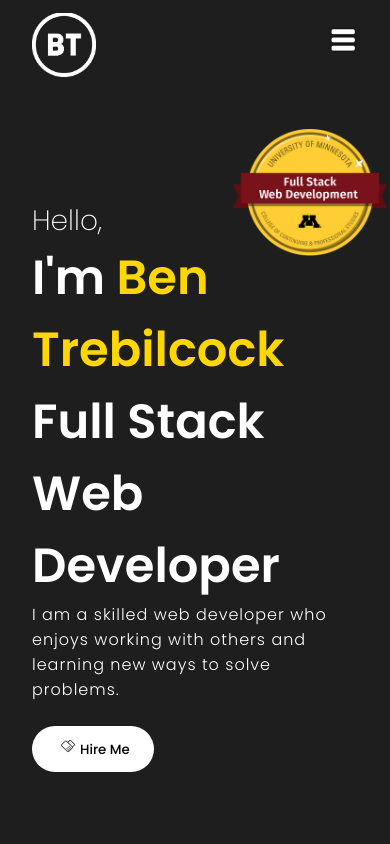
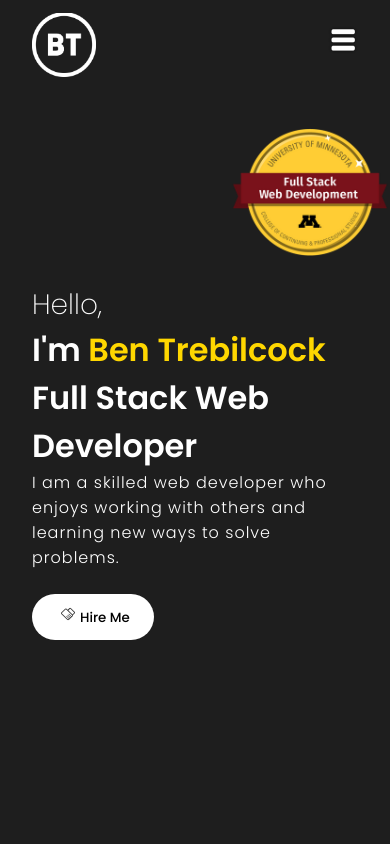
Before and after one commit to BenTrebi/Portfolio, a React (Create React App) app: page / in a window 390 px wide. Shown: the top 844 px of the page. Built offline with nearby package versions, Linux system fonts and the light colour scheme.

Commit message:
debugging media queries.

```diff
--- a/src/components/Intro/intro.css
+++ b/src/components/Intro/intro.css
@@ -26,6 +26,7 @@
   display: flex;
   flex-direction: column;
   justify-content: center;
+  padding-bottom: 5rem;
 }
 
 .hello  {
@@ -79,7 +80,10 @@
 
 @media screen and (max-width:425px)  {
   .bg {
-    height: 15rem;
+    height: 12rem;
+  }
+  .introText  {
+    font-size: 2rem;
   }
 }
 
@@ -87,4 +91,16 @@
   .bg {
     height: 10rem;
   }
+  .introText  {
+    font-size: 2rem;
+  }
 }
+
+@media screen and (max-width:350px) {
+  .bg {
+    height: 6rem;
+  }
+  .introText  {
+    font-size: 2rem;
+  }
+}
```
